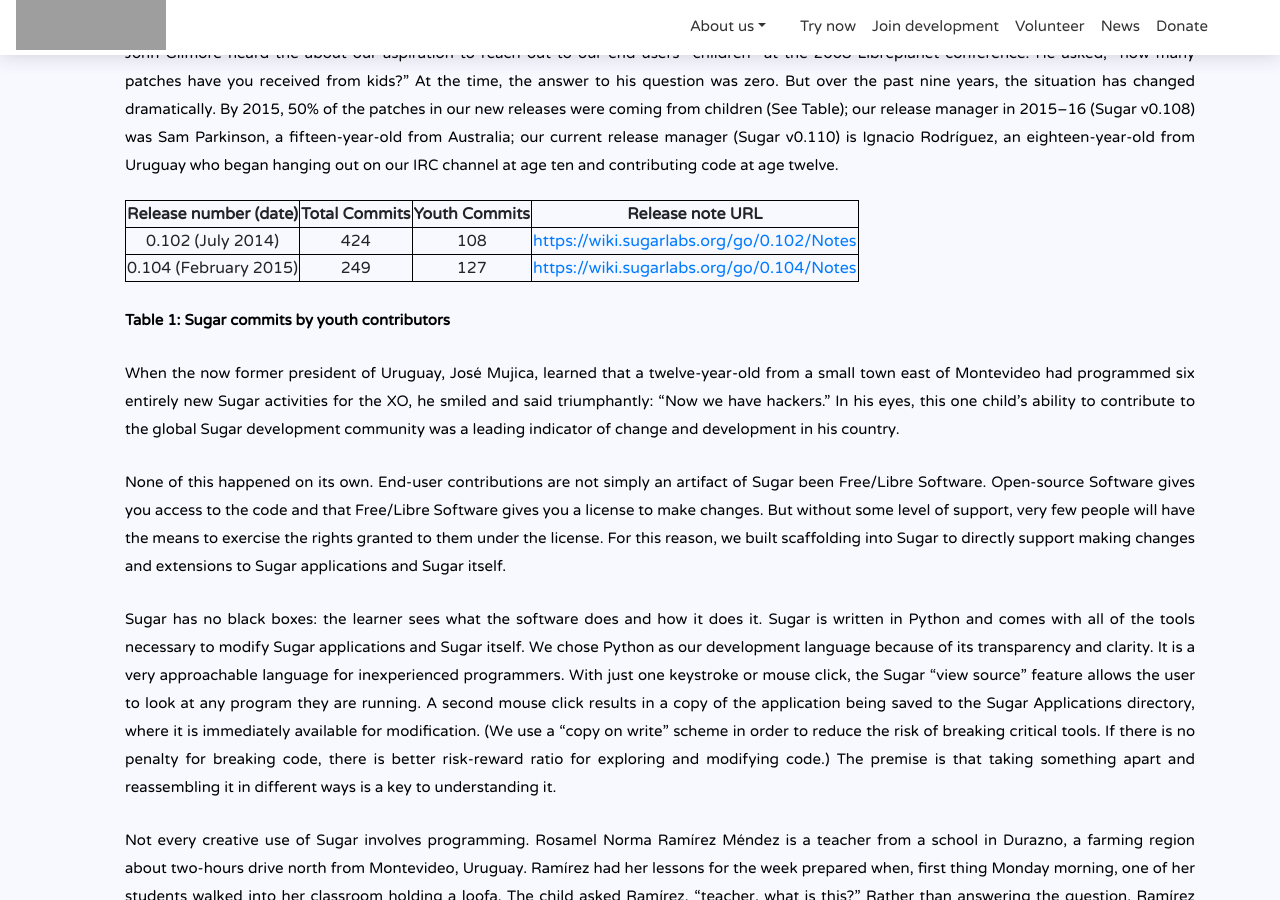
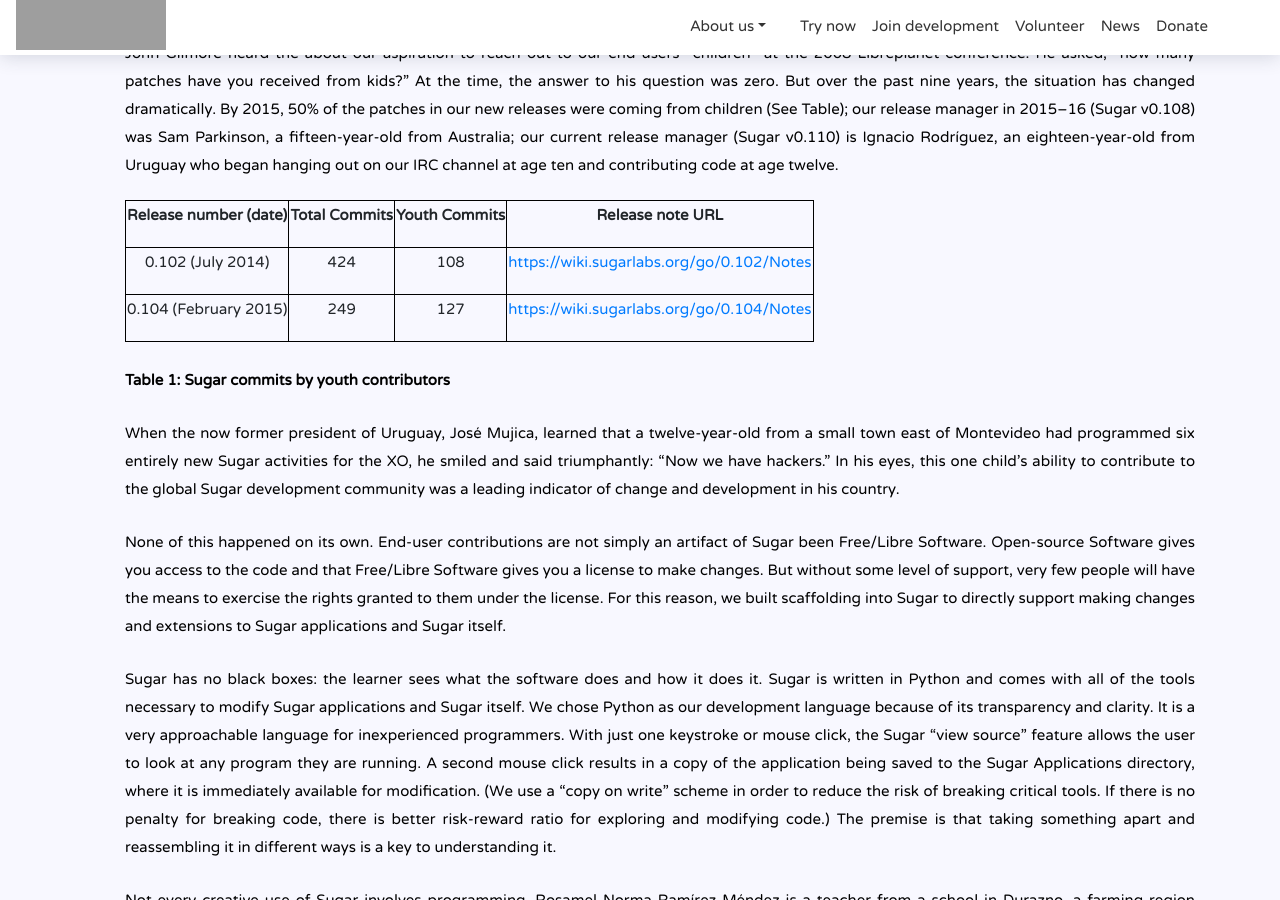
Before and after one commit to sugarlabs/www, a Jekyll site: the page built from sugar-stories.html, in a window 1280 px wide and 900 px high, scrolled down 1840 px. Built offline with Jekyll 4.4.1, drawn with Linux system fonts in a browser that asks for light colours; some web fonts are replaced; grey boxes are pictures that could not be loaded.

```diff
--- a/sugar-stories.html
+++ b/sugar-stories.html
@@ -52,22 +52,22 @@ permalink: /sugar-stories/index.html
                 John Gilmore heard the about our aspiration to reach out to our end users—children—at the 2008 Libreplanet conference. He asked, “how many patches have you received from kids?” At the time, the answer to his question was zero. But over the past nine years, the situation has changed dramatically. By 2015, 50% of the patches in our new releases were coming from children (See Table); our release manager in 2015–16 (Sugar v0.108) was Sam Parkinson, a fifteen-year-old from Australia; our current release manager (Sugar v0.110) is Ignacio Rodríguez, an eighteen-year-old from Uruguay who began hanging out on our IRC channel at age ten and contributing code at age twelve.</p>
                 <table class="customMargin6">
                   <tr>
-                      <th>Release number (date)</th>
-                      <th>Total Commits</th>
-                      <th>Youth Commits</th>
-                      <th>Release note URL</th>
+                      <th><p>Release number (date)</p></th>
+                      <th><p>Total Commits</p></th>
+                      <th><p>Youth Commits</p></th>
+                      <th><p>Release note URL</p></th>
                   </tr>
                   <tr>
-                      <td>0.102 (July 2014)</td>
-                      <td>424</td>
-                      <td>108</td>
-                      <td><a href="https://wiki.sugarlabs.org/go/0.102/Notes">https://wiki.sugarlabs.org/go/0.102/Notes</a></td>
+                      <td><p>0.102 (July 2014)</p></td>
+                      <td><p>424</p></td>
+                      <td><p>108</p></td>
+                      <td><p><a href="https://wiki.sugarlabs.org/go/0.102/Notes">https://wiki.sugarlabs.org/go/0.102/Notes</a></p></td>
                   </tr>
                   <tr>
-                      <td>0.104 (February 2015)</td>
-                      <td>249</td>
-                      <td>127</td>
-                      <td><a href="https://wiki.sugarlabs.org/go/0.104/Notes">https://wiki.sugarlabs.org/go/0.104/Notes</a></td>
+                      <td><p>0.104 (February 2015)</p></td>
+                      <td><p>249</p></td>
+                      <td><p>127</p></td>
+                      <td><p><a href="https://wiki.sugarlabs.org/go/0.104/Notes">https://wiki.sugarlabs.org/go/0.104/Notes</a></p></td>
                   </tr>
                 </table>
                 <p class="customParagraphStyle2">
```
